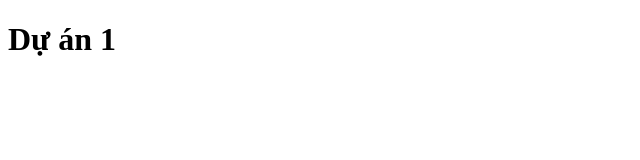
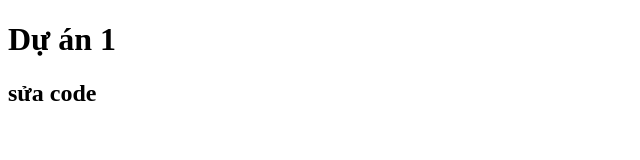
Before and after one commit to khaanhdoan40-cell/duan6, a plain HTML site: page index.html in a window 1280 px wide. Shown: the whole page, without its empty margins (0-640 px from the left). Drawn offline with Linux system fonts and the light colour scheme.

Commit message:
1. sửa code 1

```diff
--- a/index.html
+++ b/index.html
@@ -7,5 +7,6 @@
   </head>
   <body>
     <h1>Dự án 1</h1>
+    <h2>sửa code</h2>
   </body>
 </html>
```
